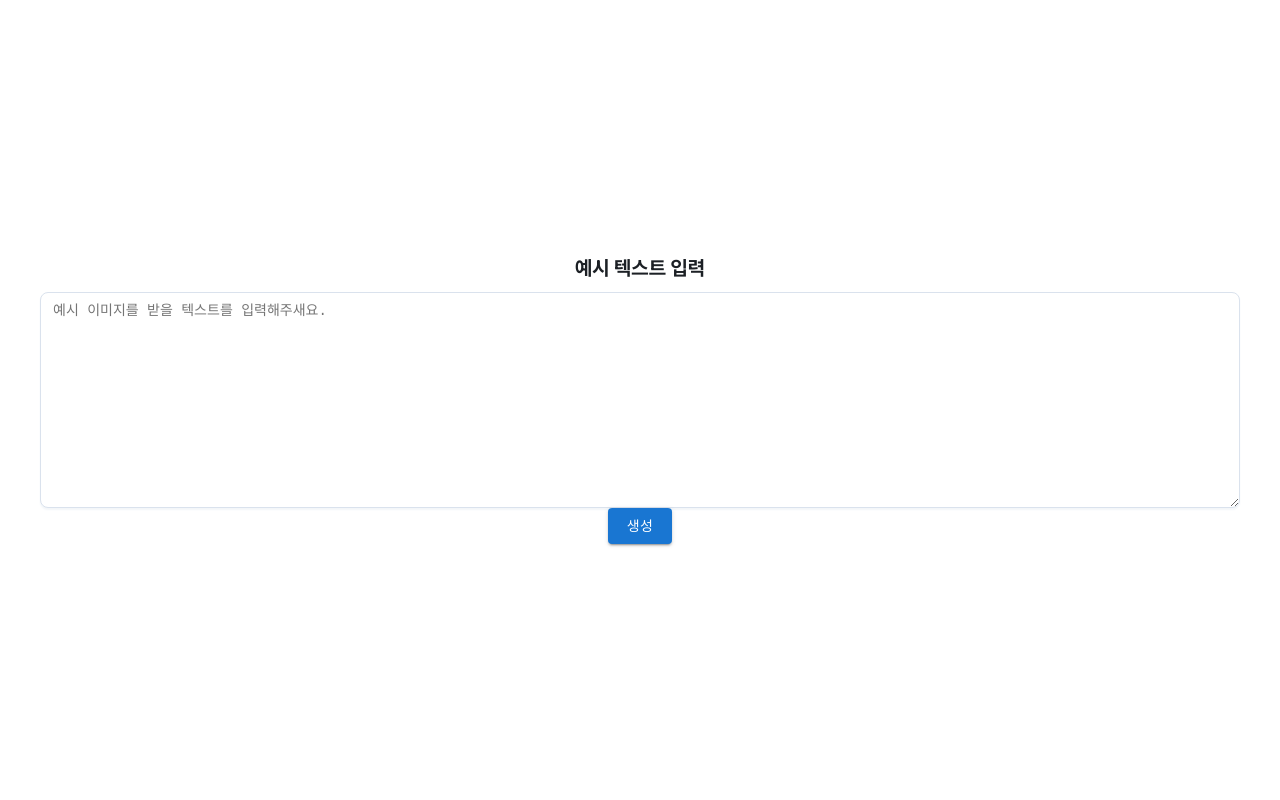
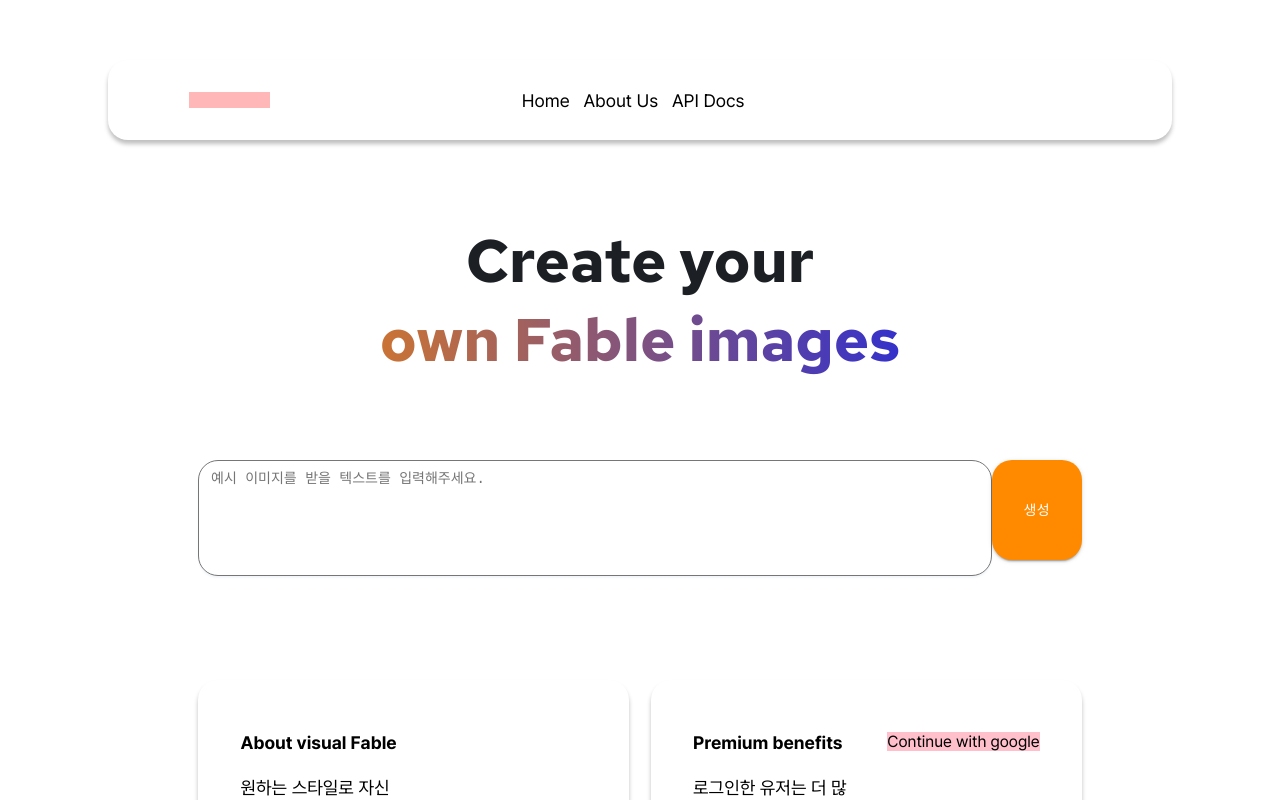
Before and after one commit to 2024S-Style-Transfer/visual-fable-front, a Next.js app: page /generate in a window 1280 px wide. Built offline with nearby package versions, Linux system fonts and the light colour scheme.

Commit message:
style : PreGenStep(including Navigator, CommonWrapper)

```diff
--- a/src/app/layout.tsx
+++ b/src/app/layout.tsx
@@ -1,14 +1,8 @@
 import type { Metadata } from 'next';
 import StyledComponentsRegistry from '@/lib/registry';
-import localFont from 'next/font/local';
+import { pretendard } from '@/components/common/fontsGroup';
 import GlobalStyle from '@/theme/GlobalStyles';
 import { GoogleOAuthProvider } from '@react-oauth/google';
-
-const pretendard = localFont({
-  src: './fonts/PretendardVariable.woff2',
-  display: 'swap',
-  weight: '45 920',
-});
 
 export const metadata: Metadata = {
   title: 'visual fable',
--- /dev/null
+++ b/src/components/common/Navigator.tsx
@@ -0,0 +1,40 @@
+import React from 'react';
+import styled from '@emotion/styled';
+import {shadowOpts} from './styled';
+import {ColorTheme} from '../../theme/theme';
+
+const Navigator= ()=>{
+    return (
+      <>
+        <Nav>
+          <Logo/>
+          <NavText>Home</NavText>
+          <NavText>About Us</NavText>
+          <NavText>API Docs</NavText>
+        </Nav>
+      </>);
+  }
+  const Nav = styled.div`
+    position: relative;
+    display: flex;
+    align-items: center;
+    justify-content: center;
+    width: 91.7%;
+    height: 80px;
+    border-radius: 20px;
+    ${shadowOpts}
+  `
+
+  const Logo  = styled.div`
+    width: 7.6%;
+    height: 16px;
+    background-image : "../../../public/logo.png";
+    background-color : ${ColorTheme.tempColor};
+    position : absolute;
+    left: 7.6%;
+  `
+  const NavText= styled.a`
+    font-size: 1.125rem;
+    margin-right: 1.3%;
+  `
+export default  Navigator;
--- /dev/null
+++ b/src/components/common/cards.tsx
@@ -0,0 +1,33 @@
+import styled from '@emotion/styled';
+import { shadowOpts } from './styled';
+
+//Card 배경 div
+const Card = styled.div`
+  width: 48.8%;
+  height: 200px;
+  padding: 52px 4.8%;
+  border-radius: 20px;
+  ${shadowOpts}
+`
+
+const CardContents = styled.div`
+  width: 46.3%;
+  font-size: 1.125rem;
+  float:left;
+`
+
+// Card 제목 텍스트
+const CardTitle = styled.div`
+  font-weight: bold;
+  margin-bottom: 24px;
+`
+
+const CardText = styled.div`
+`
+const CardImage = styled.div`
+  float:right;
+  background-color: pink;
+
+`
+
+export {Card, CardContents, CardTitle, CardText, CardImage}
--- /dev/null
+++ b/src/components/common/fontsGroup.tsx
@@ -0,0 +1,16 @@
+import localFont from 'next/font/local';
+
+const pretendard = localFont({
+    src: '../../app/fonts/PretendardVariable.woff2',
+    display: 'swap',
+    weight: '45 920',
+  });
+
+// 배너 영역 적용 글꼴
+const RedHatText= localFont({
+    src: '../../app/fonts/RedHatText-VariableFont_wght.ttf',
+    display: 'swap',
+    weight: '300 700',
+});
+
+export {pretendard, RedHatText }
--- a/src/components/common/styled.tsx
+++ b/src/components/common/styled.tsx
@@ -1,53 +1,101 @@
 import styled from '@emotion/styled';
+import {css} from '@emotion/react';
+import { ColorTheme } from '../../theme/theme';
 import { Button as MuiButton, TextareaAutosize as MuiTextarea } from '@mui/material';
+import { ButtonProps as MuiButtonProps } from '@mui/material';
+import {RedHatText} from './fontsGroup'
 
+const shadowOpts = css`
+  box-shadow: 0px 4px 4px 0px rgba(0, 0, 0, 0.25);
+`
 const SectionTitle = styled.p`
-  color: #1c2025;
+  color: ${ColorTheme.textColor}
   font-size: 20px;
   font-weight: 700;
   margin-bottom: 12px;
 `;
 
+// 프롬프트 입력
+// !!테두리 그라데이션 색이 안먹어서 수정 중입니다
 const TextArea = styled(MuiTextarea)`
+  resize:none;
   width: 100%;
-  min-height: 200px;
+  padding: 8px 12px;
   font-size: 0.875rem;
   font-weight: 400;
   line-height: 1.5;
-  padding: 8px 12px;
-  border-radius: 8px;
-  color: #1c2025;
+  border-radius: 20px;
+  border-color: ${ColorTheme.primaryColor}
+  color: ${ColorTheme.placeholderColor};
   background: #fff;
-  border: 1px solid #dae2ed;
-  box-shadow: 0px 2px 2px #f3f6f9;
-
-  &:hover {
-    border-color: #3399ff;
-  }
-
-  &:focus {
-    border-color: #3399ff;
-    box-shadow: 0 0 0 3px #b6daff;
-  }
-
-  // firefox
-  &:focus-visible {
-    outline: 0;
-  }
+  box-shadow: 0px 2px 2px ${ColorTheme.shadowColor};
+  overflow: hidden;
 `;
 
-const Button = styled(MuiButton)``;
+interface ButtonProps extends MuiButtonProps {
+  PreDr?: boolean;        //Pregenerate 단계 생성 버튼
+  Dr?: boolean;           //기본 생성 버튼
+  Cancel?: boolean;       //취소 및 로그아웃 버튼
+  Storage?: boolean;      //My storage 이동 버튼
+}
+
+const Button = styled(MuiButton)<ButtonProps>`
+  width: ${props => (props.PreDr? "10.2%" : "13.1%")};
+  height: ${props => (props.PreDr? "100px": "54px")};
+  border-radius: 20px;
+  background-color :
+    ${props => (props.PreDr || props.Dr ? ColorTheme.primaryColor : ColorTheme.negativeColor)};
+`;
+
+const BannerContents = styled.div`
+  width: 100%;
+  height: 320px;
+  display: flex;
+  justify-content: center;
+  font-size: 3.75rem;
+  flex-direction: column;
+  font-weight: bold;
+
+`
+const BannerText = styled.div`
+  text-align: center;
+  color: ${props => props.className === "highlight" ? ColorTheme.textColor : ColorTheme.textColor};
+  background-image: ${props => props.className === "highlight" ? `linear-gradient(to right, ${ColorTheme.primaryColor}, ${ColorTheme.secondaryColor})` : "none"};
+  background-clip: ${props => props.className === "highlight" ? "text" : "none"};
+  -webkit-background-clip: ${props => props.className === "highlight" ? "text" : "none"};
+  -webkit-text-fill-color: ${props => props.className === "highlight" ? "transparent" : "inherit"};
+`;
+
+// 균등 정렬 아티클
+const Contents= styled.div`
+  width: 100%;
+  display: flex;
+  justify-content: space-between;
+`
+
+// 네비게이터 아래 섹션(10column) 공통 스타일.
+const Section = styled.section`
+  width: 76.2%;
+  display: flex;
+  align-items: center;
+  justify-content: center;
+  flex-direction: column;
+`
 
 // 각 page의 중앙 정렬을 위한 wrapper(공통 스타일 적용)
-// TODO: 실제 디자인 작업 후에는 내부 스타일 수정 필요
+// TODO: 실제 디자인 작업 후에는 내부 스타일 수정 필요 - (완)
 const CommonWrapper = styled.section`
   width: 100%;
-  height: 100vh;
-  padding: 40px;
+  padding: 60px;
   display: flex;
   flex-direction: column;
   align-items: center;
   justify-content: center;
-`;
+  overflow: auto;
+`
 
-export { SectionTitle, TextArea, Button, CommonWrapper };
+
+
+
+
+export {shadowOpts, SectionTitle, TextArea, Button, BannerContents, BannerText, Contents, Section, CommonWrapper};
--- a/src/components/steps/PreGenerateStep.tsx
+++ b/src/components/steps/PreGenerateStep.tsx
@@ -2,7 +2,10 @@
 
 import React, { useState } from 'react';
 import styled from '@emotion/styled';
-import { Button, CommonWrapper, TextArea, SectionTitle } from '../common/styled';
+import { Button, CommonWrapper, TextArea, BannerContents, BannerText, Contents, Section} from '../common/styled';
+import { Card, CardContents, CardImage, CardText, CardTitle } from '../common/cards';
+import Navigator from '../common/Navigator';
+import { RedHatText } from '../common/fontsGroup';
 import useGlobalStore from '@/store/globalStore';
 import { wait } from '@/utils/time';
 import ExampleImageSelectModal from '../modals/ExampleImageSelectModal';
@@ -38,15 +41,22 @@ const PreGenerateStep: React.FC = () => {
   return (
     <>
       <PreGenerateStepWrapper>
-        <SectionTitle>예시 텍스트 입력</SectionTitle>
-        <TextArea
-          placeholder="예시 이미지를 받을 텍스트를 입력해주새요."
-          value={exampleText}
-          onChange={(e) => setExampleText(e.target.value)}
-        />
-        <Button variant="contained" onClick={handleCreateExampleImages}>
-          생성
-        </Button>
+        <Navigator/>
+        <Section>
+          <Banner/>
+          <InputArea>
+            <PreDrTextArea
+            placeholder="예시 이미지를 받을 텍스트를 입력해주세요."
+            value={exampleText}
+            onChange={(e) => setExampleText(e.target.value)}
+            />
+
+            <PreDrButton PreDr variant="contained" onClick={handleCreateExampleImages}>
+              생성
+            </PreDrButton>
+          </InputArea>
+          <Cards/>
+        </Section>
       </PreGenerateStepWrapper>
       {isExampleImageModalOpen && (
         <ExampleImageSelectModal exampleItems={exampleItems} onClose={() => setIsExampleImageModalOpen(false)} />
@@ -57,4 +67,54 @@ const PreGenerateStep: React.FC = () => {
 
 const PreGenerateStepWrapper = styled(CommonWrapper)``;
 
+const Banner= ()=>{
+  return(<>
+    <BannerContents className={RedHatText.className}>
+      <BannerText>Create your</BannerText>
+      <BannerText className="highlight">own Fable images</BannerText>
+    </BannerContents>
+  </>)
+}
+
+const Cards = ()=>{
+  return(<>
+    <Contents>
+      <Card>
+        <CardContents>
+          <CardTitle>About visual Fable</CardTitle>
+          <CardText>원하는 스타일로 자신의 동화 이미지를 만드세요.</CardText>
+        </CardContents>
+        <CardImage></CardImage>
+      </Card>
+      <Card>
+        <CardContents>
+          <CardTitle>Premium benefits</CardTitle>
+          <CardText>로그인한 유저는 더 많은 혜택을 누릴 수 있습니다.</CardText>
+        </CardContents>
+        <CardImage>Continue with google</CardImage>
+      </Card>
+    </Contents>
+  </>)
+}
+
+
+// 프롬프트 전체 구역
+const InputArea = styled.div`
+  width: 100%;
+  height: 100px;
+  display:flex;
+  margin-bottom: 120px;
+`
+
+//!! 버튼 배치 조정 예정
+const PreDrButton = styled(Button)`
+  float:right;
+`
+
+const PreDrTextArea = styled(TextArea)`
+  float:left;
+  width: 89.8%;
+  min-height: 100px;
+`
+
 export default PreGenerateStep;
--- a/src/theme/GlobalStyles.tsx
+++ b/src/theme/GlobalStyles.tsx
@@ -12,7 +12,7 @@ const globalStyles = css`
     height: 100%;
     min-height: 100%;
     box-sizing: border-box;
-    overflow: hidden;
+    overflow: auto;
   }
   * {
     box-sizing: border-box;
--- /dev/null
+++ b/src/theme/theme.tsx
@@ -0,0 +1,13 @@
+// 컬러 팔레트
+const ColorTheme = {
+    backColor: "#ffffff",           //배경 색상 - 흰색
+    primaryColor: "#FF8A00",        //기본 색상 - 주황
+    secondaryColor: "#001AFF",      //보조 색상 - 파랑
+    negativeColor: "#979797",       //부정 색상 - 회색 (취소 버튼)
+    textColor : "#1c2025",          //기본 텍스트 색상 - 검정
+    placeholderColor : "#1c2025",        //placeholder 색상 = 회색
+    shadowColor : "#f3f6f9",         // 카드 그림자 색상 - 회색
+    tempColor : "#FFB7B7"            // 임시 색상 - 빨강
+  }
+
+export {ColorTheme};
```
Also changed, not shown: public/logo.png (added), src/app/fonts/RedHatText-VariableFont_wght.ttf (added).
